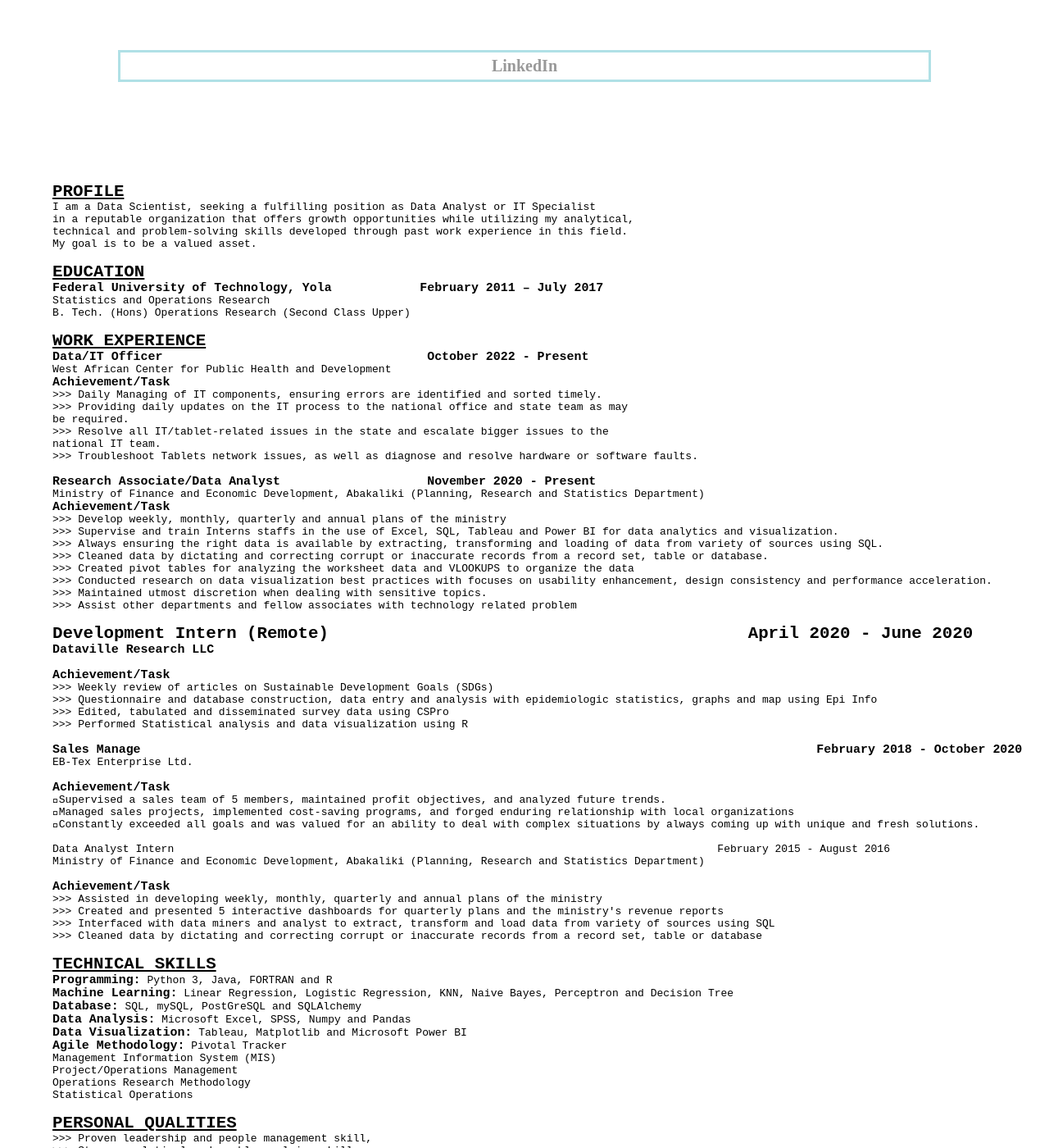
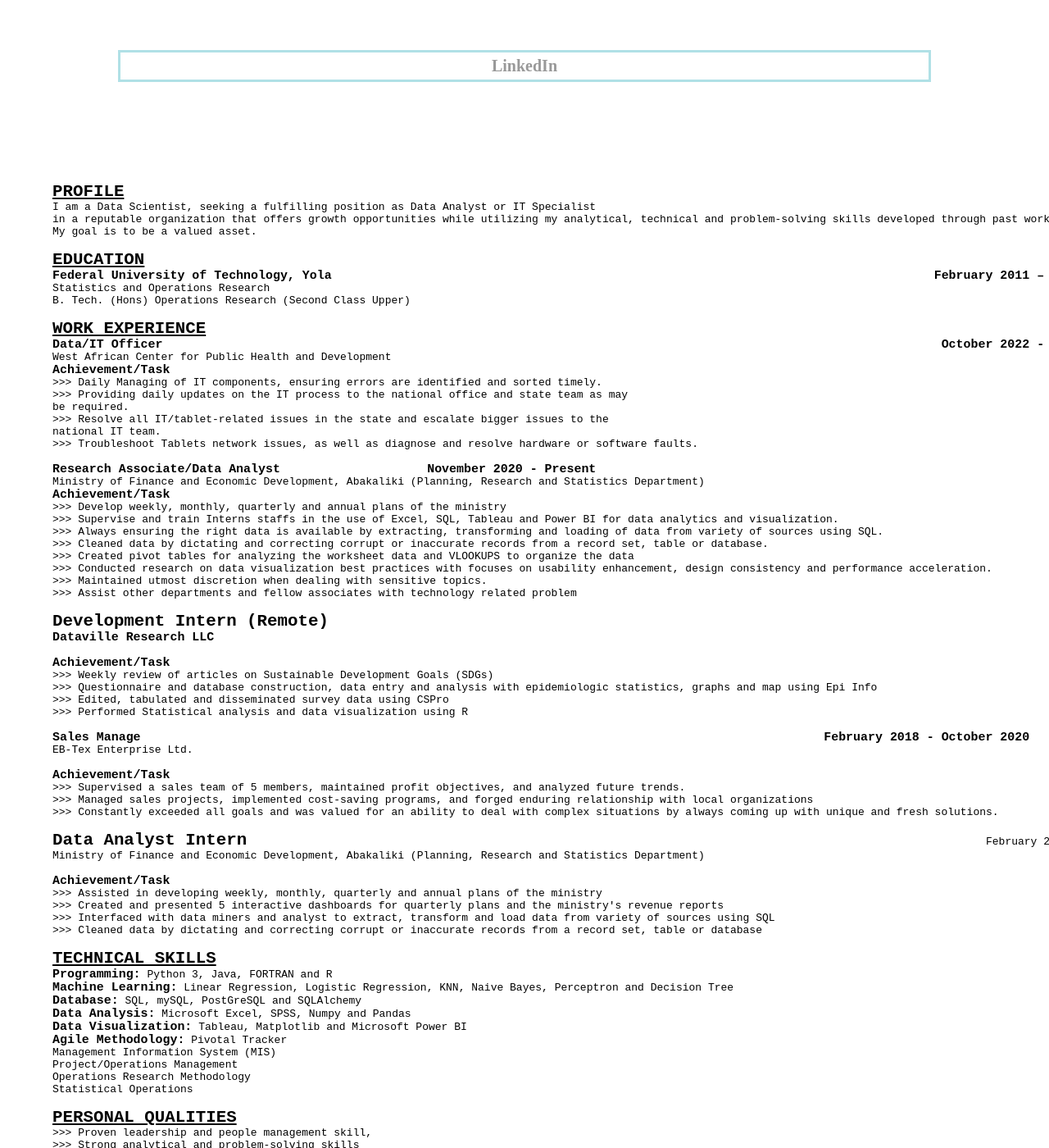
Before and after one commit to teefortech/teefortech.github.io, a Jekyll site: the page built from cv/index.html, in a window 1280 px wide and 1400 px high, scrolled down 371 px. Shown: the whole window at 82% size. Built offline with Jekyll 4.4.1, drawn with Linux system fonts in a browser that asks for light colours.

Commit message:
Update index.html

```diff
--- a/cv/index.html
+++ b/cv/index.html
@@ -16,13 +16,13 @@
     </br></b></p>
 <pre>
 <b><u style=font-size:160%;>PROFILE</u></b>
-I am a Data Scientist, seeking a fulfilling position as Data Analyst or IT Specialist<br>in a reputable organization that offers growth opportunities while utilizing my analytical,<br>technical and problem-solving skills developed through past work experience in this field.<br>My goal is to be a valued asset.<br>
+I am a Data Scientist, seeking a fulfilling position as Data Analyst or IT Specialist<br>in a reputable organization that offers growth opportunities while utilizing my analytical, technical and problem-solving skills developed through past work experience in this field.<br>My goal is to be a valued asset.<br>
 <b><u style=font-size:160%;>EDUCATION</u></b>
-<b style=font-size:115%;>Federal University of Technology, Yola            February 2011 – July 2017</b>
+<b style=font-size:115%;>Federal University of Technology, Yola                                                                                  February 2011 – July 2017</b>
 Statistics and Operations Research
 B. Tech. (Hons) Operations Research (Second Class Upper)<br>
 <b><u style=font-size:160%;>WORK EXPERIENCE</u></b>
-<b style=font-size:115%;>Data/IT Officer                                    October 2022 - Present</b>
+<b style=font-size:115%;>Data/IT Officer                                                                   					 October 2022 - Present</b>
 West African Center for Public Health and Development
 <b style=font-size:115%;>Achievement/Task</b>
 >>> Daily Managing of IT components, ensuring errors are identified and sorted timely.
@@ -40,7 +40,7 @@
 >>> Conducted research on data visualization best practices with focuses on usability enhancement, design consistency and performance acceleration.
 >>> Maintained utmost discretion when dealing with sensitive topics.
 >>> Assist other departments and fellow associates with technology related problem<br>
-<b style=font-size:160%;>Development Intern (Remote)					    April 2020 - June 2020</b>
+<b style=font-size:160%;>Development Intern (Remote)					   						 	April 2020 - June 2020</b>
 <b style=font-size:115%;>Dataville Research LLC</b>
 
 <b style=font-size:115%;>Achievement/Task</b>
@@ -49,15 +49,15 @@
 >>> Edited, tabulated and disseminated survey data using CSPro
 >>> Performed Statistical analysis and data visualization using R
 
-<b style=font-size:115%;>Sales Manage                                                                                            February 2018 - October 2020</b>
+<b style=font-size:115%;>Sales Manage                                                                                           	 February 2018 - October 2020</b>
 EB-Tex Enterprise Ltd.
 
 <b style=font-size:115%;>Achievement/Task</b>
-Supervised a sales team of 5 members, maintained profit objectives, and analyzed future trends.
-Managed sales projects, implemented cost-saving programs, and forged enduring relationship with local organizations
-Constantly exceeded all goals and was valued for an ability to deal with complex situations by always coming up with unique and fresh solutions.
+>>> Supervised a sales team of 5 members, maintained profit objectives, and analyzed future trends.
+>>> Managed sales projects, implemented cost-saving programs, and forged enduring relationship with local organizations
+>>> Constantly exceeded all goals and was valued for an ability to deal with complex situations by always coming up with unique and fresh solutions.
 
-Data Analyst Intern                                                                                     February 2015 - August 2016</b>
+<b style=font-size:160%;>Data Analyst Intern</b>                                                                                    				  February 2015 - August 2016</b>
 Ministry of Finance and Economic Development, Abakaliki (Planning, Research and Statistics Department)
 
 <b style=font-size:115%;>Achievement/Task</b>
@@ -90,18 +90,18 @@
 Researching, Computing, Programming, Coding, Graphics Designing, Teaching, Sports and Service for Humanity
 
 <b><u style=font-size:160%;>AWARDS AND CERTIFICATIONS:</u></b>
-<b style=font-size:115%;>Project Management Professional (P.M.P)</b>                                                                                  2018
+<b style=font-size:115%;>Project Management Professional (P.M.P)</b>                                                                              		    2018
 British Project Management Academy
 
-<b style=font-size:115%;>Certificate of Achievement</b>                                                                                              2018
+<b style=font-size:115%;>Certificate of Achievement</b>                                                                                          		    2018
 Rahn Wesley Institute of Management
 
 <b><u style=font-size:160%;>LEADERSHIP</u></b>
-<b style=font-size:115%;>President General</b>                                                                                                        2018
+<b style=font-size:115%;>President General</b>                                                                                                     		    2018
 Community Development Services (CDS)
 National Youth Service Corps (NYSC), Abraka, Ethiope East L.G.A Delta State
 
-<b style=font-size:115%;>Coordinator</b>                                                                                                              2018
+<b style=font-size:115%;>Coordinator</b>                                                                                                              		    2018
 National Association of Catholic Corpers (NACC)
 Abraka Zone, Ethiope East L.G.A Delta State
 
```
